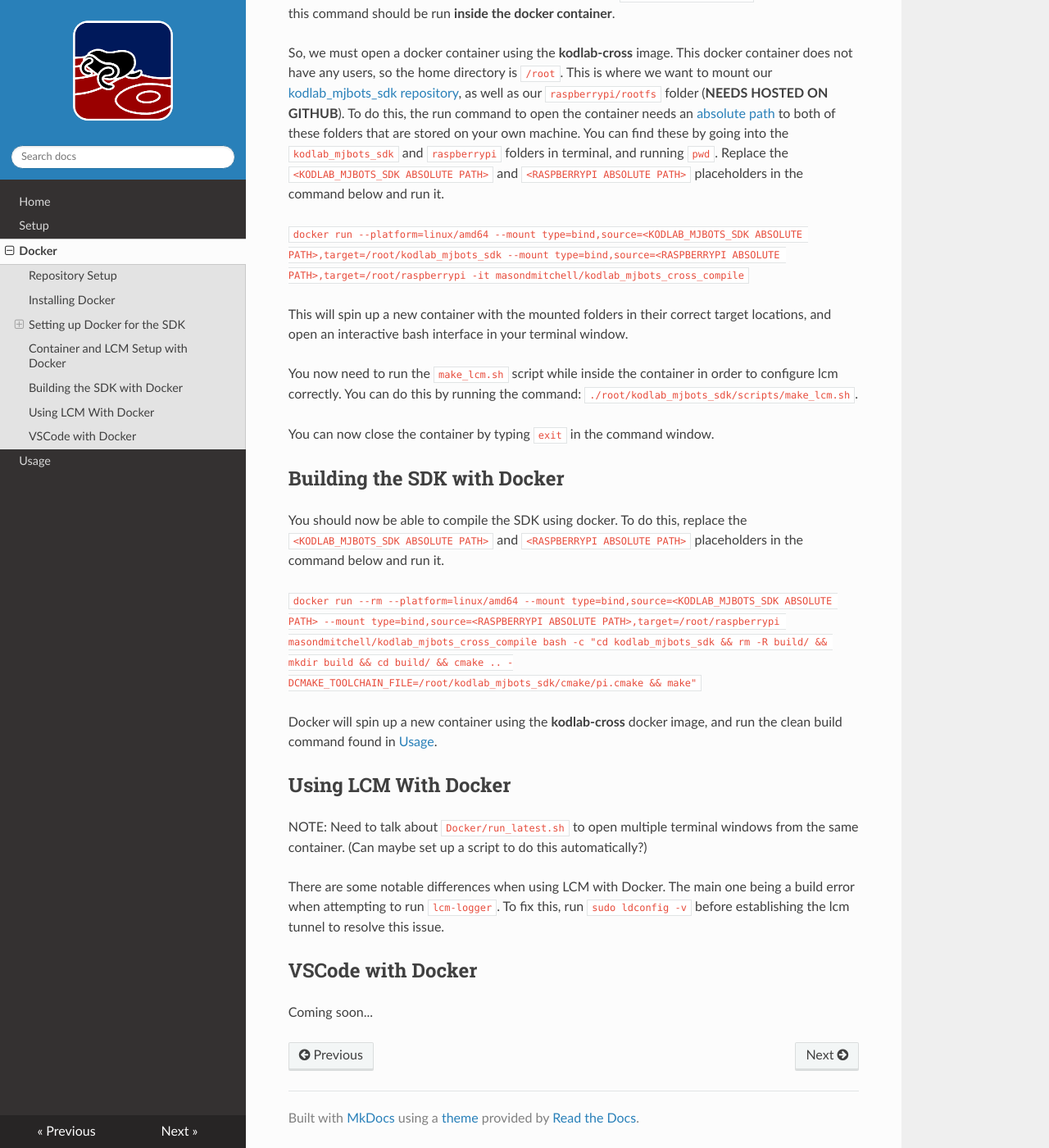
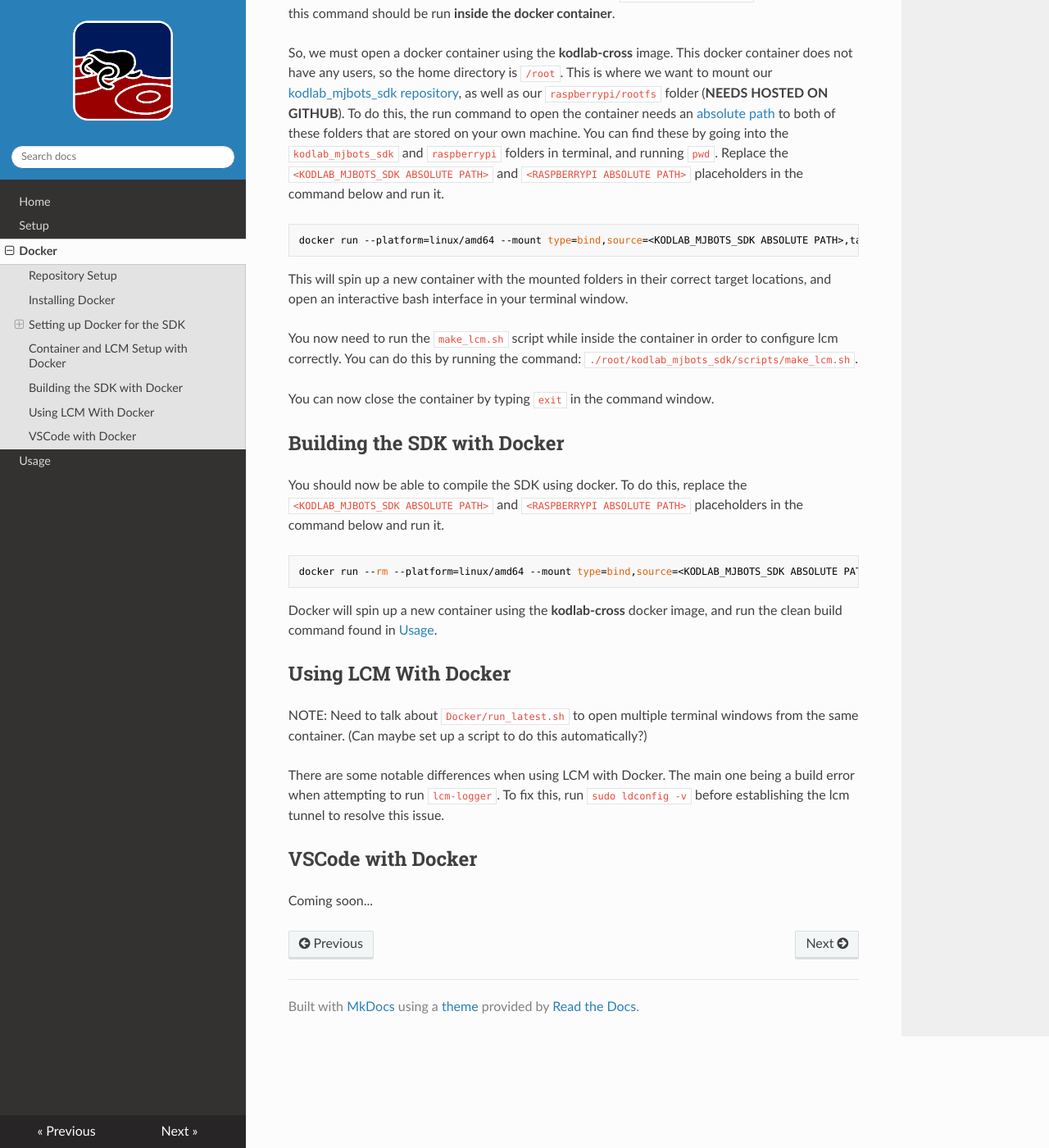
Before and after one commit to KodlabPenn/kodlab_mjbots_sdk, an MkDocs documentation site: the page built from docs/docker.md, in a window 1280 px wide and 1400 px high, scrolled down 1302 px. Shown: the whole window at 82% size. Built offline with MkDocs 1.6.1, drawn with Linux system fonts in a browser that asks for light colours; nearby versions of some CDN libraries.

Commit message:
Update docker.md

````diff
--- a/docs/docker.md
+++ b/docs/docker.md
@@ -39,7 +39,9 @@ The next setup step is usually to make lcm by running the `./scripts/make_lcm.sh
 
 So, we must open a docker container using the **kodlab-cross** image. This docker container does not have any users, so the home directory is `/root`. This is where we want to mount our [kodlab_mjbots_sdk repository](https://github.com/KodlabPenn/kodlab_mjbots_sdk), as well as our `raspberrypi/rootfs` folder (**NEEDS HOSTED ON GITHUB**). To do this, the run command to open the container needs an [absolute path](https://www.computerhope.com/issues/ch001708.htm) to both of these folders that are stored on your own machine. You can find these by going into the `kodlab_mjbots_sdk` and `raspberrypi` folders in terminal, and running `pwd`. Replace the `<KODLAB_MJBOTS_SDK ABSOLUTE PATH>` and `<RASPBERRYPI ABSOLUTE PATH>` placeholders in the command below and run it.
 
-```docker run --platform=linux/amd64 --mount type=bind,source=<KODLAB_MJBOTS_SDK ABSOLUTE PATH>,target=/root/kodlab_mjbots_sdk --mount type=bind,source=<RASPBERRYPI ABSOLUTE PATH>,target=/root/raspberrypi -it masondmitchell/kodlab_mjbots_cross_compile```
+```bash
+docker run --platform=linux/amd64 --mount type=bind,source=<KODLAB_MJBOTS_SDK ABSOLUTE PATH>,target=/root/kodlab_mjbots_sdk --mount type=bind,source=<RASPBERRYPI ABSOLUTE PATH>,target=/root/raspberrypi -it masondmitchell/kodlab_mjbots_cross_compile
+```
 
 This will spin up a new container with the mounted folders in their correct target locations, and open an interactive bash interface in your terminal window.
 
@@ -52,7 +54,9 @@ You can now close the container by typing `exit` in the command window.
 
 You should now be able to compile the SDK using docker. To do this, replace the `<KODLAB_MJBOTS_SDK ABSOLUTE PATH>` and `<RASPBERRYPI ABSOLUTE PATH>` placeholders in the command below and run it.
 
-```docker run --rm --platform=linux/amd64 --mount type=bind,source=<KODLAB_MJBOTS_SDK ABSOLUTE PATH> --mount type=bind,source=<RASPBERRYPI ABSOLUTE PATH>,target=/root/raspberrypi masondmitchell/kodlab_mjbots_cross_compile bash -c "cd kodlab_mjbots_sdk && rm -R build/ && mkdir build && cd build/ && cmake .. -DCMAKE_TOOLCHAIN_FILE=/root/kodlab_mjbots_sdk/cmake/pi.cmake && make"```
+```bash
+docker run --rm --platform=linux/amd64 --mount type=bind,source=<KODLAB_MJBOTS_SDK ABSOLUTE PATH> --mount type=bind,source=<RASPBERRYPI ABSOLUTE PATH>,target=/root/raspberrypi masondmitchell/kodlab_mjbots_cross_compile bash -c "cd kodlab_mjbots_sdk && rm -R build/ && mkdir build && cd build/ && cmake .. -DCMAKE_TOOLCHAIN_FILE=/root/kodlab_mjbots_sdk/cmake/pi.cmake && make"
+```
 
 Docker will spin up a new container using the **kodlab-cross** docker image, and run the clean build command found in [Usage](https://kodlab-mjbots-sdk.readthedocs.io/en/latest/usage/#building).
 
````
